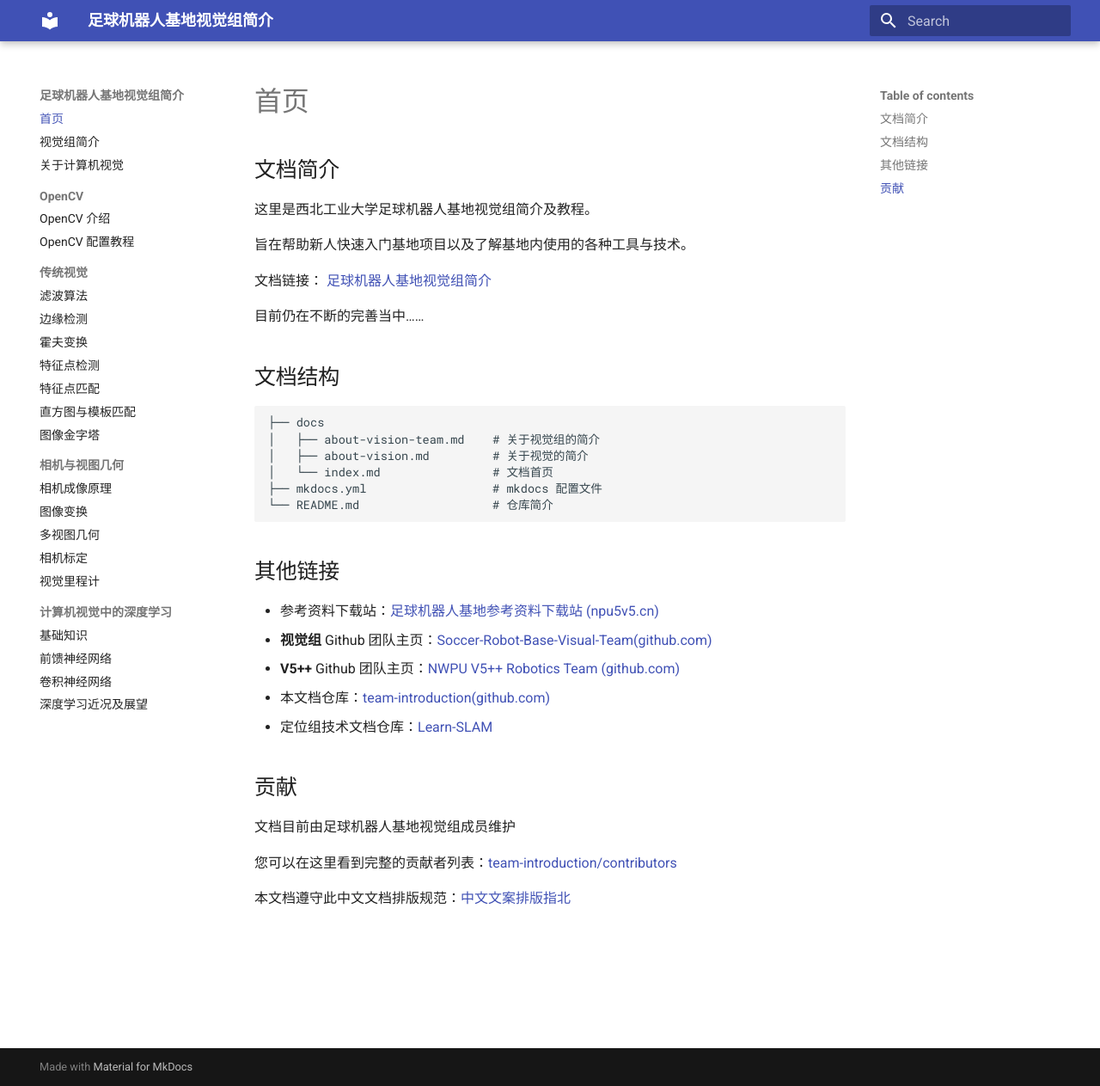
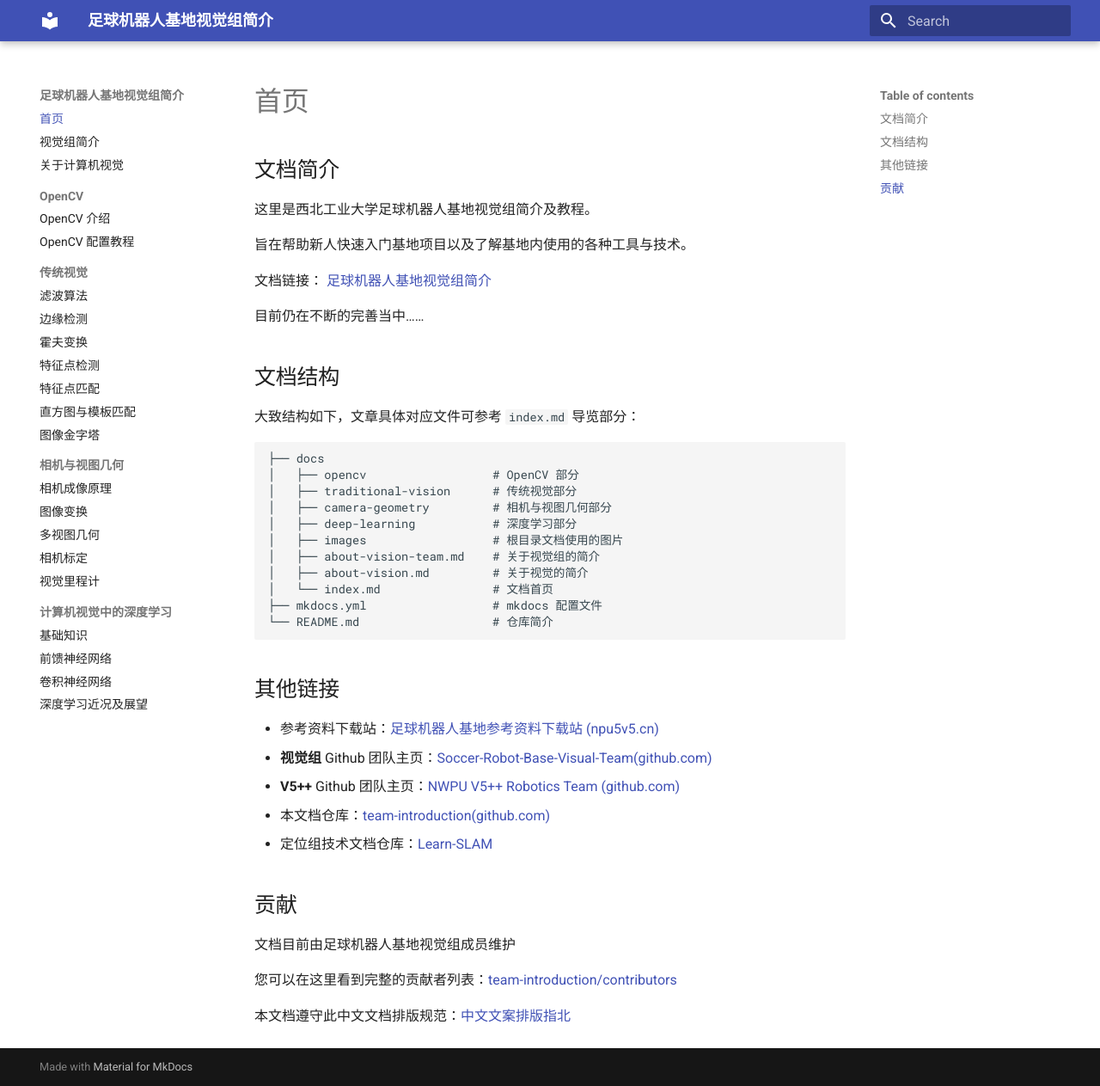
Before and after one commit to Soccer-Robot-Base-Visual-Team/team-introduction, an MkDocs documentation site: the page built from docs/index.md, in a window 1280 px wide and 1263 px high. Shown: the whole window at 86% size. Built offline with MkDocs 1.6.1 and Material for MkDocs 9.7.7, drawn with Linux system fonts in a browser that asks for light colours.

Commit message:
modify readme

````diff
--- a/docs/index.md
+++ b/docs/index.md
@@ -10,8 +10,15 @@
 
 ## 文档结构
 
+大致结构如下，文章具体对应文件可参考 `index.md` 导览部分：
+
 ```shell
 ├── docs
+│   ├── opencv                  # OpenCV 部分
+│   ├── traditional-vision      # 传统视觉部分
+│   ├── camera-geometry         # 相机与视图几何部分
+│   ├── deep-learning           # 深度学习部分
+│   ├── images                  # 根目录文档使用的图片
 │   ├── about-vision-team.md	# 关于视觉组的简介
 │   ├── about-vision.md         # 关于视觉的简介
 │   └── index.md	            # 文档首页
````
